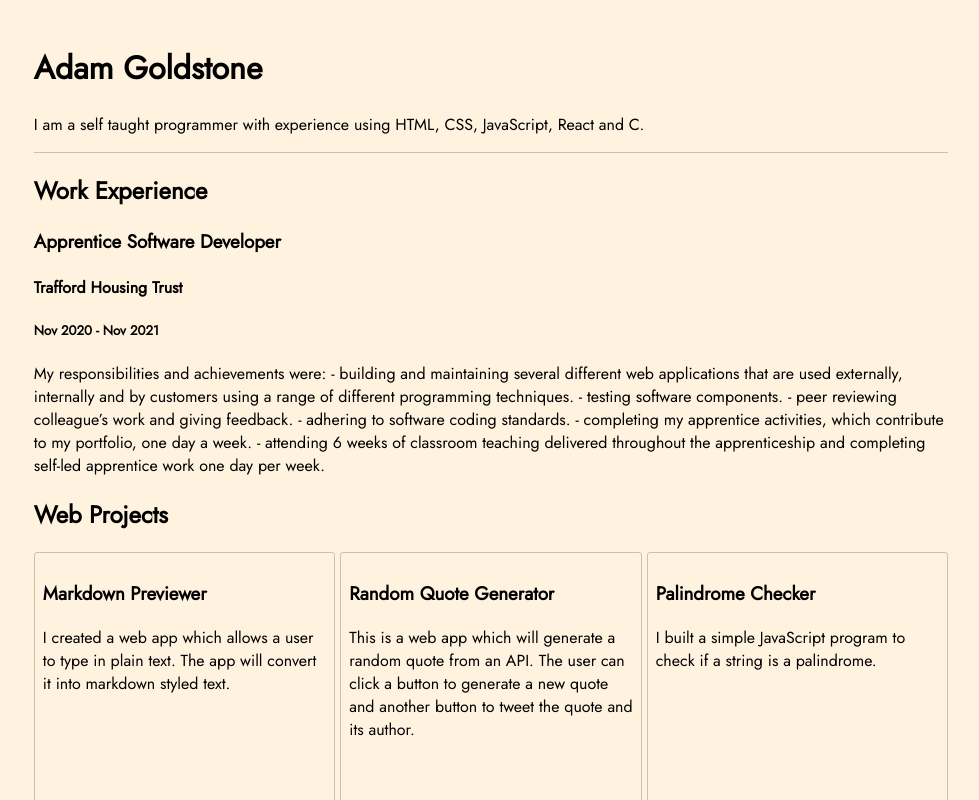
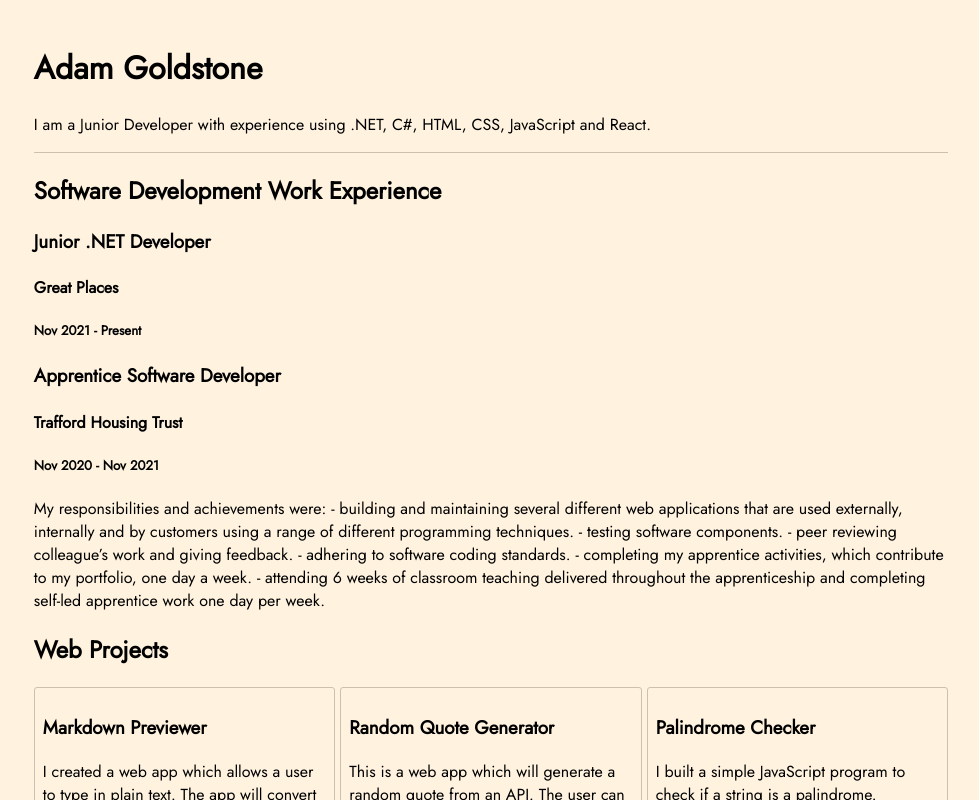
Before and after one commit to agoldstone93/portfolio, a React (Create React App) app: page / in a window 1280 px wide. Shown: the top 800 px of the page, without its empty margins (149-1128 px from the left). Built offline with nearby package versions, Linux system fonts and the light colour scheme; the HTML template or start-up script is replaced by a standard one.

Commit message:
add more work experience, other minor changes

```diff
--- a/src/App.js
+++ b/src/App.js
@@ -47,7 +47,7 @@ export default function App() {
 		<div className="container">
 			<div className="content">
 				<Header />
-				<h2>Work Experience</h2>
+				<h2>Software Development Work Experience</h2>
 				{workExperienceComponents}
 				<h2>Web Projects</h2>
 				<div className="project-container">{projectComponents}</div>
--- a/src/components/Header.js
+++ b/src/components/Header.js
@@ -6,8 +6,8 @@ export default function Header() {
         <div className='header'>
             <h1>Adam Goldstone</h1>
             <p>
-                I am a self taught programmer with experience using HTML, CSS, JavaScript,
-                React and C.
+                I am a Junior Developer with experience using .NET, C#, HTML, CSS, JavaScript and
+                React.
             </p>
         </div>
     )
--- a/src/data/workExperienceData.js
+++ b/src/data/workExperienceData.js
@@ -1,4 +1,12 @@
 export default [
+    {
+        id: 2,
+        title: "Junior .NET Developer",
+        company: "Great Places",
+        startDate: "Nov 2021",
+        endDate: "Present",
+        description: ``
+    },
     {
         id: 1,
         title: "Apprentice Software Developer",
@@ -15,5 +23,5 @@ export default [
             - completing my apprentice activities, which contribute to my portfolio, one day a week.
             - attending 6 weeks of classroom teaching delivered throughout the apprenticeship and
             completing self-led apprentice work one day per week.`
-    }
+    },
 ]
```
